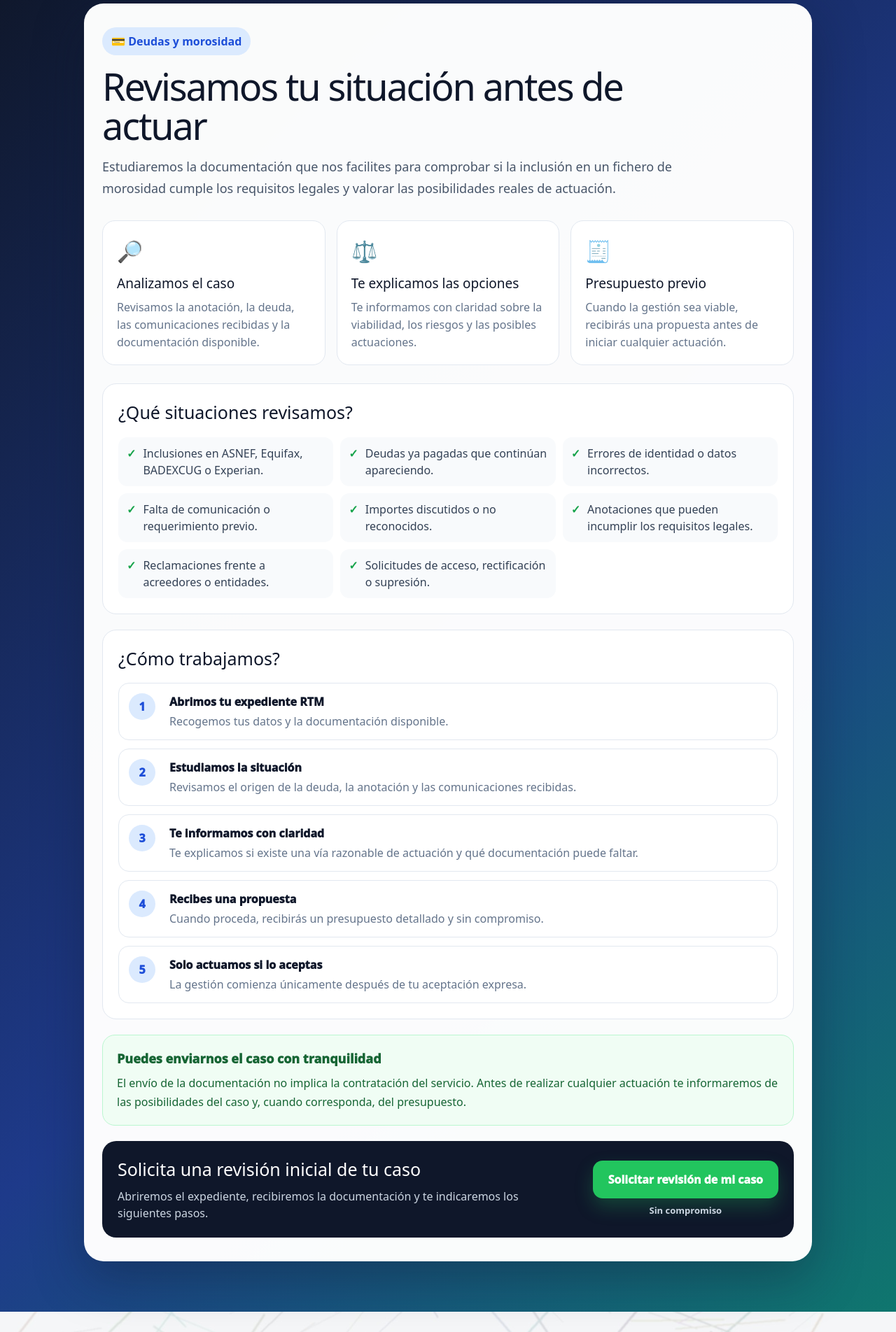
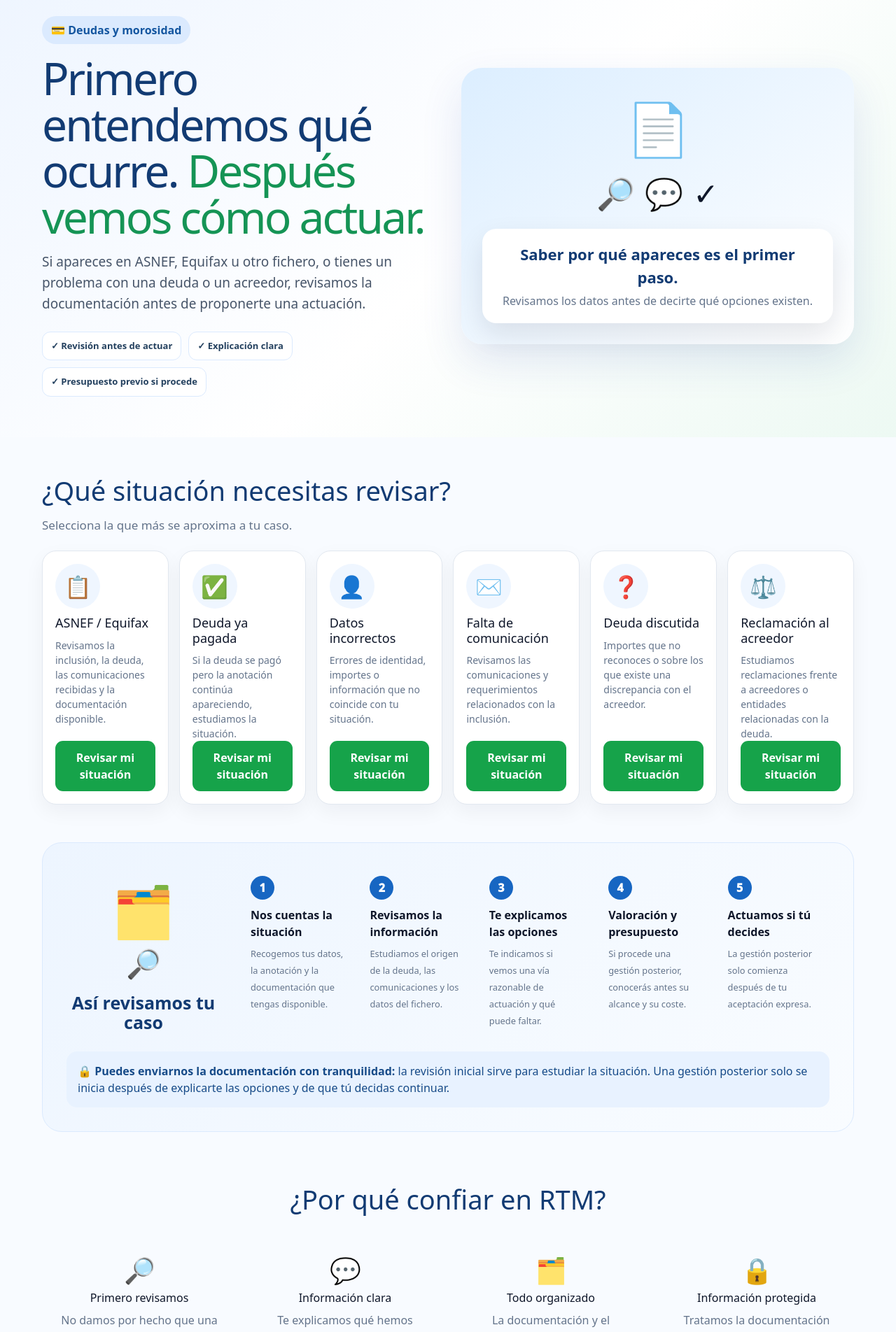
Before and after one commit to SOLUZZZZZZ1/recurretumulta-frontendweb3-8-26, a React (Vite) app: page /#/morosidad in a window 1280 px wide. Shown: the part 120-2024 px from the top of the page at 70% size. Built offline with nearby package versions, Linux system fonts and the light colour scheme; no server answers.

Commit message:
Add files via upload

```diff
--- a/src/pages/MorosidadHome.jsx
+++ b/src/pages/MorosidadHome.jsx
@@ -1,321 +1,212 @@
+import React from "react";
 import { useNavigate } from "react-router-dom";
+import Seo from "../components/Seo.jsx";
+
+const CASES = [
+  {
+    icon: "📋",
+    title: "ASNEF / Equifax",
+    text: "Revisamos la inclusión, la deuda, las comunicaciones recibidas y la documentación disponible.",
+    to: "/iniciar-expediente/debt/asnef_equifax",
+  },
+  {
+    icon: "✅",
+    title: "Deuda ya pagada",
+    text: "Si la deuda se pagó pero la anotación continúa apareciendo, estudiamos la situación.",
+    to: "/iniciar-expediente/debt/asnef_equifax?issue=paid_debt",
+  },
+  {
+    icon: "👤",
+    title: "Datos incorrectos",
+    text: "Errores de identidad, importes o información que no coincide con tu situación.",
+    to: "/iniciar-expediente/debt/asnef_equifax?issue=incorrect_data",
+  },
+  {
+    icon: "✉️",
+    title: "Falta de comunicación",
+    text: "Revisamos las comunicaciones y requerimientos relacionados con la inclusión.",
+    to: "/iniciar-expediente/debt/asnef_equifax?issue=notice",
+  },
+  {
+    icon: "❓",
+    title: "Deuda discutida",
+    text: "Importes que no reconoces o sobre los que existe una discrepancia con el acreedor.",
+    to: "/iniciar-expediente/debt/creditor_claim?issue=disputed_debt",
+  },
+  {
+    icon: "⚖️",
+    title: "Reclamación al acreedor",
+    text: "Estudiamos reclamaciones frente a acreedores o entidades relacionadas con la deuda.",
+    to: "/iniciar-expediente/debt/creditor_claim",
+  },
+];
+
+const STEPS = [
+  ["1", "Nos cuentas la situación", "Recogemos tus datos, la anotación y la documentación que tengas disponible."],
+  ["2", "Revisamos la información", "Estudiamos el origen de la deuda, las comunicaciones y los datos del fichero."],
+  ["3", "Te explicamos las opciones", "Te indicamos si vemos una vía razonable de actuación y qué puede faltar."],
+  ["4", "Valoración y presupuesto", "Si procede una gestión posterior, conocerás antes su alcance y su coste."],
+  ["5", "Actuamos si tú decides", "La gestión posterior solo comienza después de tu aceptación expresa."],
+];
+
+const TRUST = [
+  ["🔎", "Primero revisamos", "No damos por hecho que una anotación sea correcta o incorrecta sin estudiar la documentación."],
+  ["💬", "Información clara", "Te explicamos qué hemos encontrado y cuáles pueden ser los siguientes pasos."],
+  ["🗂️", "Todo organizado", "La documentación y el seguimiento permanecen dentro de un único expediente RTM."],
+  ["🔒", "Información protegida", "Tratamos la documentación con confidencialidad y trazabilidad."],
+];
 
 export default function MorosidadHome() {
   const navigate = useNavigate();
 
-  const iniciarRevision = () => {
-    navigate("/iniciar-expediente/debt/asnef_equifax");
-  };
+  return (
+    <>
+      <Seo
+        title="Deudas y morosidad · ASNEF y Equifax · RTM"
+        description="Revisión inicial de inclusiones en ASNEF, Equifax y otros ficheros de morosidad, deudas discutidas y reclamaciones frente a acreedores."
+        canonical="https://www.recurretumulta.eu/morosidad"
+      />
 
-  return (
-    <main
-      style={{
-        minHeight: "calc(100vh - 120px)",
-        padding: "48px 18px 72px",
-        background:
-          "linear-gradient(135deg, #0f172a 0%, #1e3a8a 55%, #0f766e 100%)",
-      }}
-    >
-      <section
-        style={{
-          maxWidth: 1040,
-          margin: "0 auto",
-          padding: "34px 26px",
-          borderRadius: 28,
-          background: "rgba(255,255,255,.98)",
-          boxShadow: "0 24px 70px rgba(15,23,42,.35)",
-        }}
-      >
-        <header style={{ maxWidth: 820, marginBottom: 30 }}>
-          <div
-            style={{
-              display: "inline-flex",
-              alignItems: "center",
-              gap: 8,
-              padding: "8px 13px",
-              marginBottom: 16,
-              borderRadius: 999,
-              background: "#dbeafe",
-              color: "#1d4ed8",
-              fontWeight: 900,
-            }}
-          >
-            💳 Deudas y morosidad
+      <main style={{ background: "#f8fbff", color: "#0f172a" }}>
+        <section style={{ padding: "66px 20px 58px", background: "linear-gradient(135deg,#eef5ff 0%,#ffffff 54%,#edf9f3 100%)" }}>
+          <div style={{ maxWidth: 1160, margin: "0 auto", display: "grid", gridTemplateColumns: "repeat(auto-fit,minmax(310px,1fr))", gap: 38, alignItems: "center" }}>
+            <div>
+              <div style={badge}>💳 Deudas y morosidad</div>
+
+              <h1 style={{ margin: "16px 0", fontSize: "clamp(40px,5.7vw,64px)", lineHeight: 1.03, letterSpacing: "-.045em", color: "#123b73" }}>
+                Primero entendemos qué ocurre. <span style={{ color: "#159455" }}>Después vemos cómo actuar.</span>
+              </h1>
+
+              <p style={lead}>
+                Si apareces en ASNEF, Equifax u otro fichero, o tienes un problema con una deuda o un acreedor, revisamos la documentación antes de proponerte una actuación.
+              </p>
+
+              <div style={{ display: "flex", gap: 10, flexWrap: "wrap", marginTop: 24 }}>
+                <span style={pill}>✓ Revisión antes de actuar</span>
+                <span style={pill}>✓ Explicación clara</span>
+                <span style={pill}>✓ Presupuesto previo si procede</span>
+              </div>
             </div>
 
-          <h1
-            style={{
-              margin: "0 0 16px",
-              fontSize: "clamp(36px, 5vw, 54px)",
-              lineHeight: 1.04,
-              letterSpacing: "-.04em",
-              color: "#0f172a",
-            }}
-          >
-            Revisamos tu situación antes de actuar
-          </h1>
-
-          <p
-            style={{
-              margin: 0,
-              color: "#475569",
-              fontSize: 18,
-              lineHeight: 1.7,
-            }}
-          >
-            Estudiaremos la documentación que nos facilites para comprobar si
-            la inclusión en un fichero de morosidad cumple los requisitos
-            legales y valorar las posibilidades reales de actuación.
-          </p>
-        </header>
-
-        <section
-          style={{
-            display: "grid",
-            gridTemplateColumns: "repeat(auto-fit, minmax(250px, 1fr))",
-            gap: 16,
-            marginBottom: 26,
-          }}
-        >
-          <InfoCard
-            icon="🔎"
-            title="Analizamos el caso"
-            text="Revisamos la anotación, la deuda, las comunicaciones recibidas y la documentación disponible."
-          />
-          <InfoCard
-            icon="⚖️"
-            title="Te explicamos las opciones"
-            text="Te informamos con claridad sobre la viabilidad, los riesgos y las posibles actuaciones."
-          />
-          <InfoCard
-            icon="🧾"
-            title="Presupuesto previo"
-            text="Cuando la gestión sea viable, recibirás una propuesta antes de iniciar cualquier actuación."
-          />
-        </section>
-
-        <section style={panelStyle}>
-          <h2 style={sectionTitleStyle}>¿Qué situaciones revisamos?</h2>
-
-          <div style={twoColumnsStyle}>
-            <CheckItem text="Inclusiones en ASNEF, Equifax, BADEXCUG o Experian." />
-            <CheckItem text="Deudas ya pagadas que continúan apareciendo." />
-            <CheckItem text="Errores de identidad o datos incorrectos." />
-            <CheckItem text="Falta de comunicación o requerimiento previo." />
-            <CheckItem text="Importes discutidos o no reconocidos." />
-            <CheckItem text="Anotaciones que pueden incumplir los requisitos legales." />
-            <CheckItem text="Reclamaciones frente a acreedores o entidades." />
-            <CheckItem text="Solicitudes de acceso, rectificación o supresión." />
+            <div style={heroVisual}>
+              <div style={{ fontSize: 74 }}>📄</div>
+              <div style={{ display: "flex", gap: 14, fontSize: 44, margin: "5px 0 18px" }}>
+                <span>🔎</span><span>💬</span><span>✓</span>
+              </div>
+              <div style={{ padding: "20px 24px", borderRadius: 20, background: "#fff", boxShadow: "0 16px 38px rgba(15,23,42,.10)", textAlign: "center" }}>
+                <strong style={{ display: "block", color: "#123b73", fontSize: 22 }}>
+                  Saber por qué apareces es el primer paso.
+                </strong>
+                <span style={{ display: "block", marginTop: 5, color: "#64748b" }}>
+                  Revisamos los datos antes de decirte qué opciones existen.
+                </span>
+              </div>
+            </div>
           </div>
         </section>
 
-        <section style={panelStyle}>
-          <h2 style={sectionTitleStyle}>¿Cómo trabajamos?</h2>
+        <section style={{ padding: "48px 20px 24px" }}>
+          <div style={{ maxWidth: 1160, margin: "0 auto" }}>
+            <h2 style={h2}>¿Qué situación necesitas revisar?</h2>
+            <p style={sub}>Selecciona la que más se aproxima a tu caso.</p>
 
-          <div style={{ display: "grid", gap: 12 }}>
-            <Step
-              number="1"
-              title="Abrimos tu expediente RTM"
-              text="Recogemos tus datos y la documentación disponible."
-            />
-            <Step
-              number="2"
-              title="Estudiamos la situación"
-              text="Revisamos el origen de la deuda, la anotación y las comunicaciones recibidas."
-            />
-            <Step
-              number="3"
-              title="Te informamos con claridad"
-              text="Te explicamos si existe una vía razonable de actuación y qué documentación puede faltar."
-            />
-            <Step
-              number="4"
-              title="Recibes una propuesta"
-              text="Cuando proceda, recibirás un presupuesto detallado y sin compromiso."
-            />
-            <Step
-              number="5"
-              title="Solo actuamos si lo aceptas"
-              text="La gestión comienza únicamente después de tu aceptación expresa."
-            />
+            <div style={{ display: "grid", gridTemplateColumns: "repeat(auto-fit,minmax(165px,1fr))", gap: 15, marginTop: 24 }}>
+              {CASES.map((item) => (
+                <article key={item.title} style={caseCard}>
+                  <div style={caseIcon}>{item.icon}</div>
+                  <h3 style={{ margin: "10px 0", fontSize: 18, lineHeight: 1.2 }}>{item.title}</h3>
+                  <p style={{ color: "#64748b", lineHeight: 1.5, fontSize: 14, flexGrow: 1 }}>{item.text}</p>
+                  <button style={greenButton} onClick={() => navigate(item.to)}>
+                    Revisar mi situación
+                  </button>
+                </article>
+              ))}
+            </div>
           </div>
         </section>
 
-        <section
-          style={{
-            marginBottom: 22,
-            padding: 20,
-            border: "1px solid #bbf7d0",
-            borderRadius: 18,
-            background: "#f0fdf4",
-            color: "#166534",
-          }}
-        >
-          <div style={{ fontWeight: 950, fontSize: 18, marginBottom: 8 }}>
-            Puedes enviarnos el caso con tranquilidad
+        <section style={{ padding: "30px 20px" }}>
+          <div style={{ maxWidth: 1160, margin: "0 auto", padding: "34px", borderRadius: 28, background: "linear-gradient(135deg,#edf5ff,#f9fcff)", border: "1px solid #dbeafe" }}>
+            <div className="rtm-debt-process" style={{ display: "grid", gridTemplateColumns: "220px minmax(0,1fr)", gap: 30, alignItems: "center" }}>
+              <div style={{ textAlign: "center" }}>
+                <div style={{ fontSize: 72 }}>🗂️</div>
+                <div style={{ fontSize: 40, marginTop: -8 }}>🔎</div>
+                <strong style={{ display: "block", marginTop: 12, color: "#123b73", fontSize: 25, lineHeight: 1.15 }}>
+                  Así revisamos tu caso
+                </strong>
               </div>
 
-          <p style={{ margin: 0, lineHeight: 1.65 }}>
-            El envío de la documentación no implica la contratación del
-            servicio. Antes de realizar cualquier actuación te informaremos de
-            las posibilidades del caso y, cuando corresponda, del presupuesto.
-          </p>
+              <div style={{ display: "grid", gridTemplateColumns: "repeat(auto-fit,minmax(145px,1fr))", gap: 12 }}>
+                {STEPS.map(([numberValue, title, description]) => (
+                  <div key={numberValue} style={{ padding: 13 }}>
+                    <span style={number}>{numberValue}</span>
+                    <strong style={{ display: "block", margin: "10px 0 6px" }}>{title}</strong>
+                    <small style={{ color: "#64748b", lineHeight: 1.45 }}>{description}</small>
+                  </div>
+                ))}
+              </div>
+            </div>
+
+            <div style={{ marginTop: 20, padding: 16, borderRadius: 15, background: "#e8f2ff", color: "#174b88", lineHeight: 1.5 }}>
+              🔒 <strong>Puedes enviarnos la documentación con tranquilidad:</strong> la revisión inicial sirve para estudiar la situación. Una gestión posterior solo se inicia después de explicarte las opciones y de que tú decidas continuar.
+            </div>
+          </div>
         </section>
 
-        <section
-          style={{
-            display: "flex",
-            alignItems: "center",
-            justifyContent: "space-between",
-            gap: 20,
-            flexWrap: "wrap",
-            padding: 22,
-            borderRadius: 20,
-            background: "#0f172a",
-            color: "#fff",
-          }}
-        >
-          <div style={{ maxWidth: 650 }}>
-            <h2 style={{ margin: "0 0 7px", fontSize: 25 }}>
-              Solicita una revisión inicial de tu caso
+        <section style={{ padding: "38px 20px 48px" }}>
+          <div style={{ maxWidth: 1160, margin: "0 auto" }}>
+            <h2 style={{ ...h2, textAlign: "center" }}>¿Por qué confiar en RTM?</h2>
+
+            <div style={{ display: "grid", gridTemplateColumns: "repeat(auto-fit,minmax(210px,1fr))", gap: 16, marginTop: 24 }}>
+              {TRUST.map(([icon, title, description]) => (
+                <article key={title} style={{ padding: 22, textAlign: "center" }}>
+                  <div style={{ fontSize: 36 }}>{icon}</div>
+                  <h3 style={{ marginBottom: 8 }}>{title}</h3>
+                  <p style={{ margin: 0, color: "#64748b", lineHeight: 1.55 }}>{description}</p>
+                </article>
+              ))}
+            </div>
+          </div>
+        </section>
+
+        <section style={{ padding: "0 20px 64px" }}>
+          <div style={{ maxWidth: 1160, margin: "0 auto", padding: "32px", borderRadius: 26, background: "linear-gradient(110deg,#e8f4ff,#f7fbff 58%,#e5f7ef)", display: "flex", justifyContent: "space-between", alignItems: "center", gap: 22, flexWrap: "wrap" }}>
+            <div>
+              <div style={{ fontSize: 40 }}>📋</div>
+              <h2 style={{ margin: "4px 0 7px", fontSize: 31, color: "#123b73" }}>
+                Empieza por conocer tu situación
               </h2>
-            <p style={{ margin: 0, color: "#cbd5e1", lineHeight: 1.55 }}>
-              Abriremos el expediente, recibiremos la documentación y te
-              indicaremos los siguientes pasos.
+              <p style={{ margin: 0, color: "#475569", maxWidth: 620 }}>
+                Abre tu expediente RTM y realizaremos la revisión inicial básica por 10 €.
               </p>
             </div>
 
-          <div style={{ textAlign: "center" }}>
             <button
-              type="button"
-              onClick={iniciarRevision}
-              style={{
-                minHeight: 54,
-                padding: "14px 22px",
-                border: 0,
-                borderRadius: 14,
-                background: "#22c55e",
-                color: "#fff",
-                fontSize: 16,
-                fontWeight: 950,
-                cursor: "pointer",
-                boxShadow: "0 12px 26px rgba(34,197,94,.25)",
-              }}
+              style={{ ...greenButton, width: "auto", padding: "15px 24px", fontSize: 16 }}
+              onClick={() => navigate("/iniciar-expediente/debt/asnef_equifax")}
             >
-              Solicitar revisión de mi caso
+              Iniciar revisión inicial · 10 €
             </button>
-
-            <div
-              style={{
-                marginTop: 8,
-                color: "#cbd5e1",
-                fontSize: 13,
-                fontWeight: 700,
-              }}
-            >
-              Sin compromiso
-            </div>
           </div>
         </section>
-      </section>
+
+        <style>{`
+          @media(max-width:720px){
+            .rtm-debt-process{grid-template-columns:1fr !important}
+          }
+        `}</style>
       </main>
+    </>
   );
 }
 
-function InfoCard({ icon, title, text }) {
-  return (
-    <article
-      style={{
-        padding: 20,
-        border: "1px solid #e2e8f0",
-        borderRadius: 18,
-        background: "#fff",
-      }}
-    >
-      <div style={{ fontSize: 30, marginBottom: 10 }}>{icon}</div>
-      <h3 style={{ margin: "0 0 8px", fontSize: 19, color: "#0f172a" }}>
-        {title}
-      </h3>
-      <p style={{ margin: 0, color: "#64748b", lineHeight: 1.55 }}>{text}</p>
-    </article>
-  );
-}
-
-function CheckItem({ text }) {
-  return (
-    <div
-      style={{
-        display: "flex",
-        gap: 10,
-        alignItems: "flex-start",
-        padding: "11px 12px",
-        borderRadius: 13,
-        background: "#f8fafc",
-        color: "#334155",
-        lineHeight: 1.5,
-      }}
-    >
-      <span style={{ color: "#16a34a", fontWeight: 950 }}>✓</span>
-      <span>{text}</span>
-    </div>
-  );
-}
-
-function Step({ number, title, text }) {
-  return (
-    <div
-      style={{
-        display: "grid",
-        gridTemplateColumns: "44px minmax(0, 1fr)",
-        gap: 14,
-        alignItems: "start",
-        padding: 14,
-        border: "1px solid #e2e8f0",
-        borderRadius: 15,
-        background: "#fff",
-      }}
-    >
-      <div
-        style={{
-          width: 38,
-          height: 38,
-          display: "grid",
-          placeItems: "center",
-          borderRadius: "50%",
-          background: "#dbeafe",
-          color: "#1d4ed8",
-          fontWeight: 950,
-        }}
-      >
-        {number}
-      </div>
-
-      <div>
-        <div style={{ fontWeight: 950, color: "#0f172a", marginBottom: 4 }}>
-          {title}
-        </div>
-        <div style={{ color: "#64748b", lineHeight: 1.5 }}>{text}</div>
-      </div>
-    </div>
-  );
-}
-
-const panelStyle = {
-  marginBottom: 22,
-  padding: 22,
-  border: "1px solid #e2e8f0",
-  borderRadius: 20,
-  background: "#fff",
-};
-
-const sectionTitleStyle = {
-  margin: "0 0 16px",
-  fontSize: 25,
-  color: "#0f172a",
-};
-
-const twoColumnsStyle = {
-  display: "grid",
-  gridTemplateColumns: "repeat(auto-fit, minmax(280px, 1fr))",
-  gap: 10,
-};
+const badge = { display: "inline-flex", padding: "8px 13px", borderRadius: 999, background: "#dbeafe", color: "#1456a0", fontWeight: 900 };
+const lead = { maxWidth: 650, fontSize: 19, lineHeight: 1.6, color: "#475569" };
+const pill = { padding: "10px 12px", borderRadius: 12, background: "#fff", border: "1px solid #dbeafe", color: "#24415f", fontWeight: 800, fontSize: 13 };
+const heroVisual = { minHeight: 345, display: "flex", flexDirection: "column", justifyContent: "center", alignItems: "center", borderRadius: 30, background: "linear-gradient(145deg,#dceeff,#ffffff)", boxShadow: "0 24px 60px rgba(30,64,175,.12)", padding: 30 };
+const h2 = { margin: 0, fontSize: "clamp(28px,4vw,38px)", color: "#123b73" };
+const sub = { margin: "8px 0 0", color: "#64748b", fontSize: 17 };
+const caseCard = { minHeight: 310, display: "flex", flexDirection: "column", padding: 18, borderRadius: 20, background: "#fff", border: "1px solid #e2e8f0", boxShadow: "0 10px 28px rgba(15,23,42,.05)" };
+const caseIcon = { width: 64, height: 64, display: "grid", placeItems: "center", borderRadius: 999, background: "#eff6ff", fontSize: 31 };
+const greenButton = { width: "100%", border: 0, borderRadius: 11, padding: "12px 13px", background: "#16a34a", color: "#fff", fontWeight: 900, cursor: "pointer" };
+const number = { width: 34, height: 34, display: "grid", placeItems: "center", borderRadius: 999, background: "#1766c2", color: "#fff", fontWeight: 950 };
```
Lines whose indentation alone changed are shown as unchanged.
